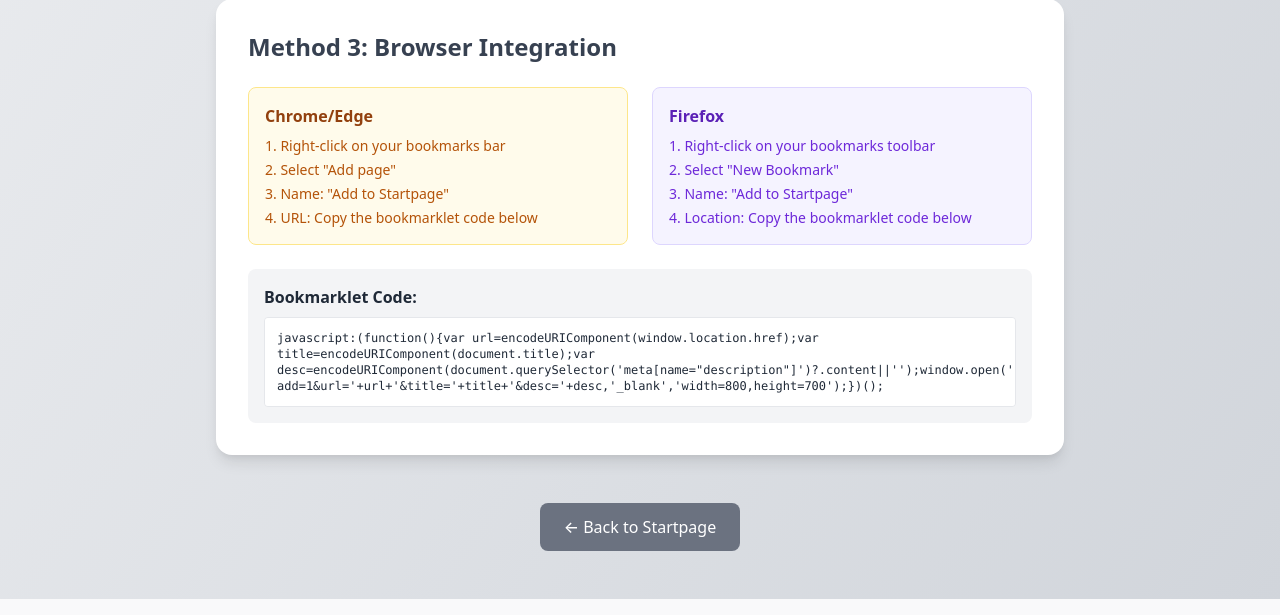
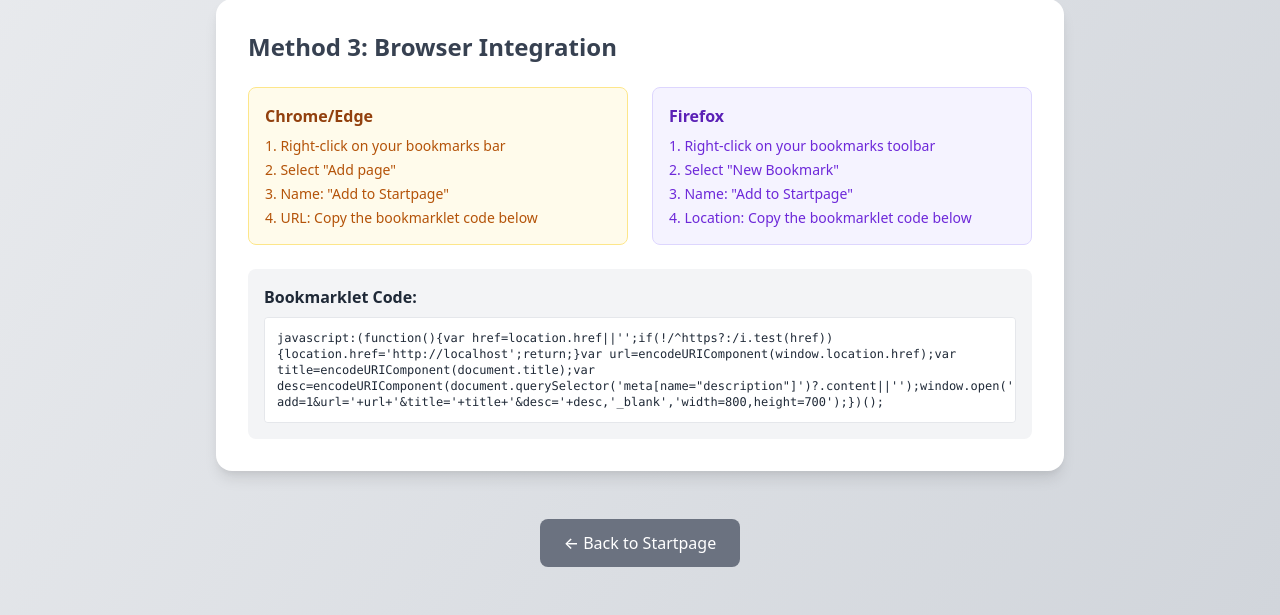
Before and after one commit to maxbis/startpage, a PHP site: page /bookmarklet.php in a window 1280 px wide. Shown: the part 1249-1864 px from the top of the page. Run offline with PHP 8.4, Linux system fonts and the light colour scheme.

Commit message:
Bookmarklet

```diff
--- a/bookmarklet.php
+++ b/bookmarklet.php
@@ -122,7 +122,7 @@
             // Remove trailing slash if present
             const cleanUrl = startpageUrl.replace(/\/$/, '');
 
-            const bookmarkletCode = `javascript:(function(){var url=encodeURIComponent(window.location.href);var title=encodeURIComponent(document.title);var desc=encodeURIComponent(document.querySelector('meta[name="description"]')?.content||'');window.open('${cleanUrl}/index.php?add=1&url='+url+'&title='+title+'&desc='+desc,'_blank','width=800,height=700');})();`;
+                const bookmarkletCode = `javascript:(function(){var href=location.href||'';if(!/^https?:/i.test(href)){location.href='${cleanUrl}';return;}var url=encodeURIComponent(window.location.href);var title=encodeURIComponent(document.title);var desc=encodeURIComponent(document.querySelector('meta[name="description"]')?.content||'');window.open('${cleanUrl}/index.php?add=1&url='+url+'&title='+title+'&desc='+desc,'_blank','width=800,height=700');})();`;
 
             document.getElementById('bookmarklet-link').href = bookmarkletCode;
             document.getElementById('bookmarklet-code').textContent = bookmarkletCode;
```
